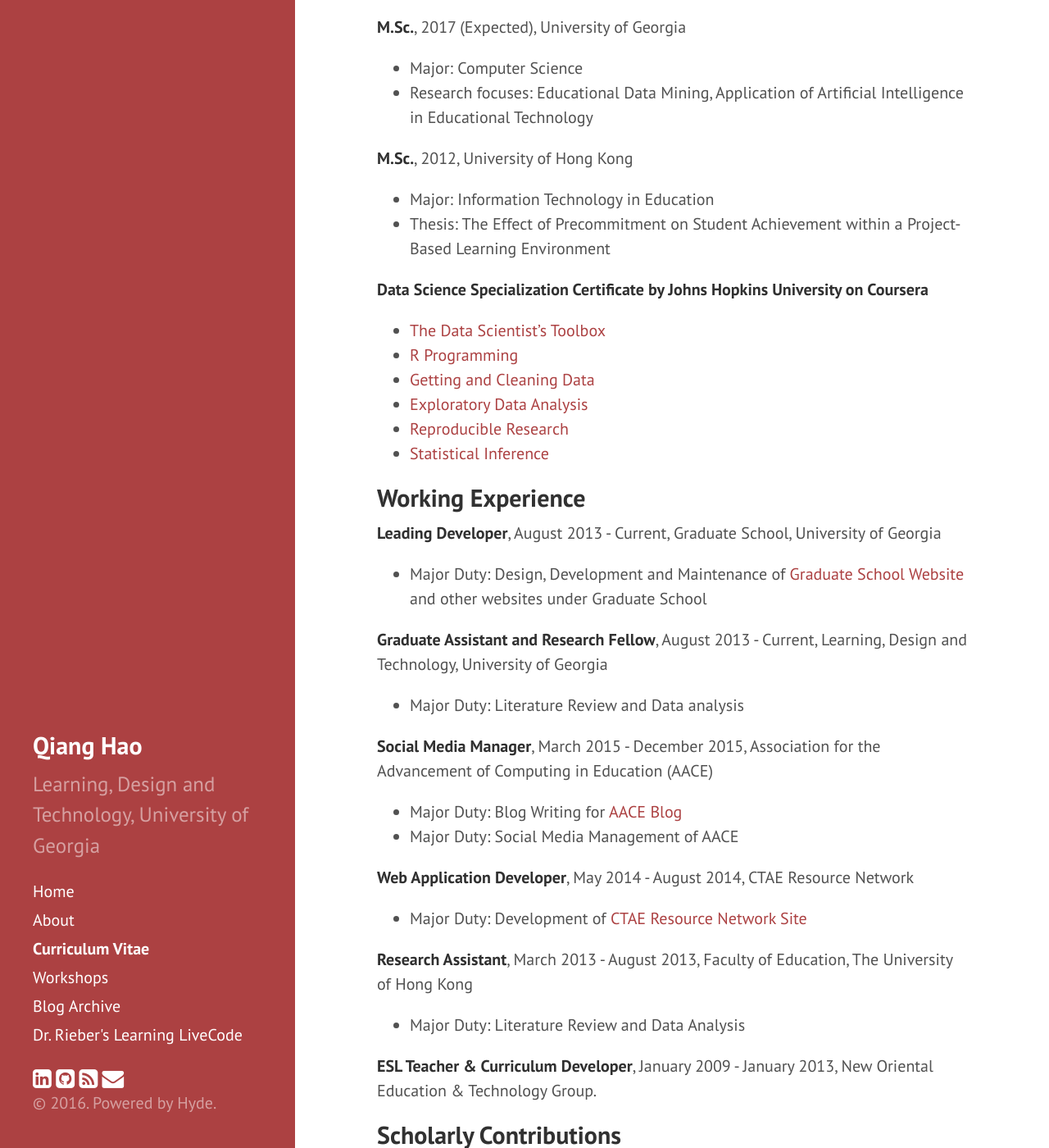
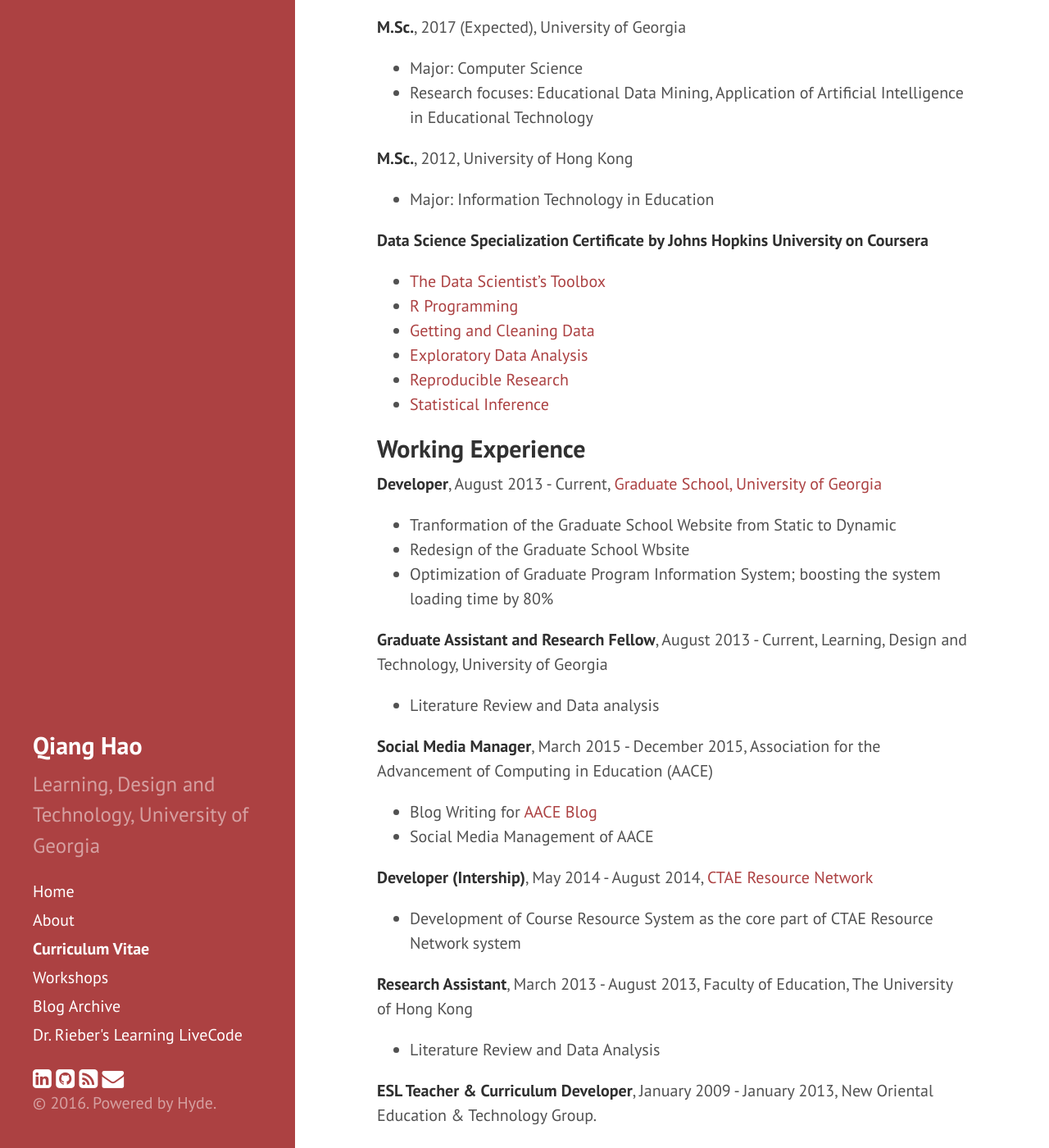
Before and after one commit to Neo-Hao/neo-hao.github.io, a Jekyll site: the page built from cv.md, in a window 1280 px wide and 1400 px high, scrolled down 340 px. Shown: the whole window at 82% size. Built offline with Jekyll 4.4.1, drawn with Linux system fonts in a browser that asks for light colours; nearby versions of some CDN libraries; some of the changed text lies outside the part shown.

Commit message:
cv update

```diff
--- a/cv.md
+++ b/cv.md
@@ -18,7 +18,6 @@
 <strong>M.Sc.</strong>, 2012, University of Hong Kong
 
 * Major: Information Technology in Education
-* Thesis: The Effect of Precommitment on Student Achievement within a Project-Based Learning Environment
 
 <strong>Data Science Specialization Certificate by Johns Hopkins University on Coursera</strong>
 
@@ -31,26 +30,28 @@
 
 ## Working Experience
 
-<strong>Leading Developer</strong>, August 2013 - Current, Graduate School, University of Georgia
+<strong>Developer</strong>, August 2013 - Current, <a href="grad.uga.edu" target="_blank">Graduate School, University of Georgia</a>
 
-* Major Duty: Design, Development and Maintenance of <a href="grad.uga.edu" target="_blank">Graduate School Website</a> and other websites under Graduate School
+* Tranformation of the Graduate School Website from Static to Dynamic
+* Redesign of the Graduate School Wbsite
+* Optimization of Graduate Program Information System; boosting the system loading time by 80%
 
 <strong>Graduate Assistant and Research Fellow</strong>, August 2013 - Current, Learning, Design and Technology, University of Georgia
 
-* Major Duty: Literature Review and Data analysis
+* Literature Review and Data analysis
 
 <strong>Social Media Manager</strong>, March 2015 - December 2015, Association for the Advancement of Computing in Education (AACE)
 
-* Major Duty: Blog Writing for <a href="http://blog.aace.org/author/neohao/" target="_blank">AACE Blog</a>
-* Major Duty: Social Media Management of AACE
+* Blog Writing for <a href="http://blog.aace.org/author/neohao/" target="_blank">AACE Blog</a>
+* Social Media Management of AACE
 
-<strong>Web Application Developer</strong>, May 2014 - August 2014, CTAE Resource Network
+<strong>Developer (Intership)</strong>, May 2014 - August 2014, <a href="http://www.ctaeir.org/" target="_blank">CTAE Resource Network</a>
 
-* Major Duty: Development of <a href="http://www.ctaeir.org/" target="_blank">CTAE Resource Network Site</a>
+* Development of Course Resource System as the core part of CTAE Resource Network system
 
 <strong>Research Assistant</strong>, March 2013 - August 2013, Faculty of Education, The University of Hong Kong
 
-* Major Duty: Literature Review and Data Analysis
+* Literature Review and Data Analysis
 
 <strong>ESL Teacher & Curriculum Developer</strong>, January 2009 - January 2013, New Oriental Education & Technology Group.
 
@@ -96,14 +97,6 @@
 
 * Hao, Q,. & Siu, F. (2012). <a href="http://citers2012.cite.hku.hk/en/paper_534.htm" target="_blank">Effects of Computerized Graphic Organizers on English as a Foreign Language Students’ Expository Reading.</a> Presented at Center for Information Technology in Education Research Symposium 2012, Hong Kong.
 
-### Software
-
-* Hao, Q. (2015). <a href="http://home.tobeneo.com/Comprehensive-Problem-Statement/" target="_blank">Prototype Tool for Facilitating Online Help Seeking Among Students Majored in Computer Science</a> [Computer software]. Athens, GA.
-
-* Hao, Q. (2015). <a href="https://github.com/Neo-Hao/TwitterHashtagR" target="_blank">Data Collection and Analysis Tool for Twitter</a> [Computer software]. Athens, GA.
-
-* Hao, Q. (2014). <a href="https://github.com/Neo-Hao/Web-Scraping-from-USGSA" target="_blank">Web Scraping Tool for USGSA</a> [Computer software]. Athens, GA.
-
 ### Invited Review
 
 * Book Chapters of Examining the Evolution of Gaming and Its Impact on Social, Cultural, and Political Perspectives. Editors: Valentine, K. D. & Jensen, L. J. Publisher: IGI Global.
@@ -115,6 +108,24 @@
 * Two papers from The Journal of Online Learning Research
 
 * One paper from The Journal of Computers in Education
+
+### Software
+
+* Hao, Q. (2015). <a href="http://home.tobeneo.com/Comprehensive-Problem-Statement/" target="_blank">Facilitator of Online Help Seeking Among Computer Science Students</a> [Computer software]. Athens, GA.
+
+* Hao, Q. (2015). <a href="https://github.com/Neo-Hao/TwitterHashtagR" target="_blank">Data Collection and Analysis Tool for Twitter</a> [Computer software]. Athens, GA.
+
+* Hao, Q. (2014). <a href="https://github.com/Neo-Hao/Web-Scraping-from-USGSA" target="_blank">Web Scraping from the Website of U.S. General Servises Administration</a> [Computer software]. Athens, GA.
+
+## Projects
+
+### Independent Projects
+
+* <a href="http://home.tobeneo.com/Comprehensive-Problem-Statement/" target="_blank">Facilitator of Online Help Seeking Among Computer Science Students</a> (http://bit.ly/1WfII0y)
+
+* <a href= "https://github.com/Neo-Hao/genetic-algorithm-mfd" target= "_blank">Application of the Genetic Algorithm on the Multiple Fault Diagnosis Problems</a> (http://bit.ly/24DVlnU)
+
+* <a href="https://github.com/Neo-Hao/Web-Scraping-from-USGSA" target="_blank">Web Scraping from the Website of U.S. General Servises Administration</a> (http://bit.ly/1TLeVdT)
 
 ## Teaching Experience
 
```
